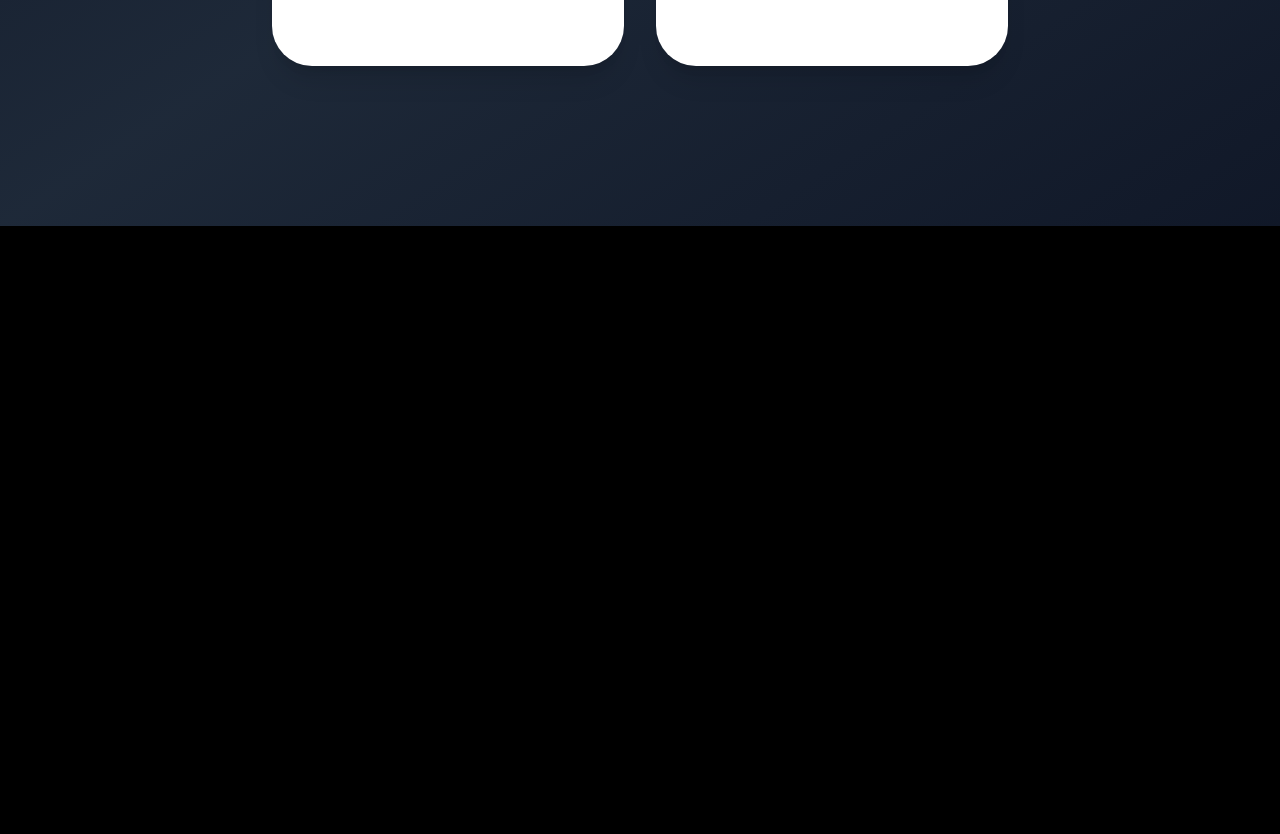
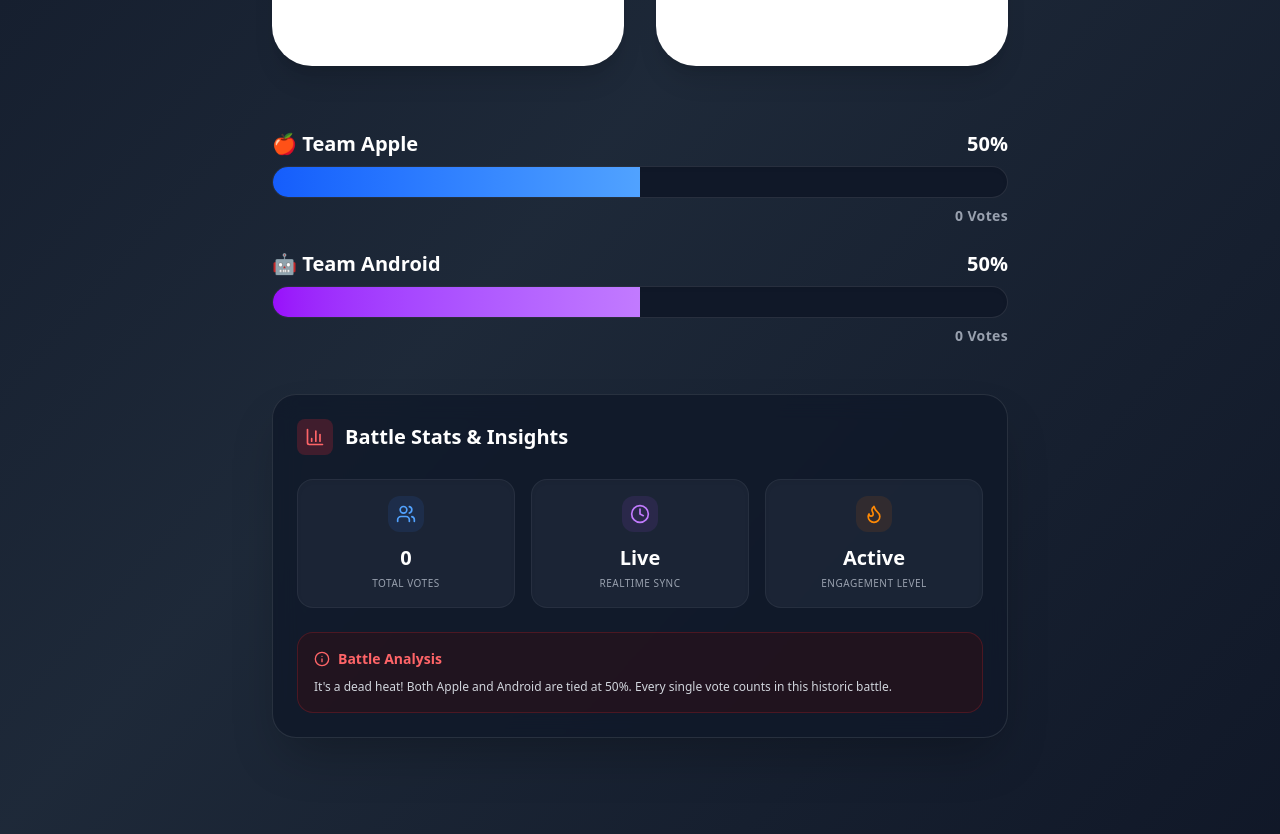
Before and after one commit to ajmaloffical04-design/istoregame, a Next.js app: page /campaign/apple-vs-android in a window 1280 px wide. Shown: the part 620-1454 px from the top of the page. Before the commit the page ends 846 px from the top, so only its background shows below. Built offline with nearby package versions, Linux system fonts and the light colour scheme; no server answers; the database is empty.

Commit message:
Make results always visible

```diff
--- a/src/components/campaign/CampaignArena.tsx
+++ b/src/components/campaign/CampaignArena.tsx
@@ -191,7 +191,7 @@
 
         {/* Results Bar */}
         <AnimatePresence>
-          {voted && results && (
+          {results && (
             <motion.div
               initial={{ opacity: 0, y: 20 }}
               animate={{ opacity: 1, y: 0 }}
@@ -241,7 +241,7 @@
 
         {/* Stats Section */}
         <AnimatePresence>
-          {voted && results && (
+          {results && (
             <motion.div
               initial={{ opacity: 0, y: 20 }}
               animate={{ opacity: 1, y: 0 }}
```
